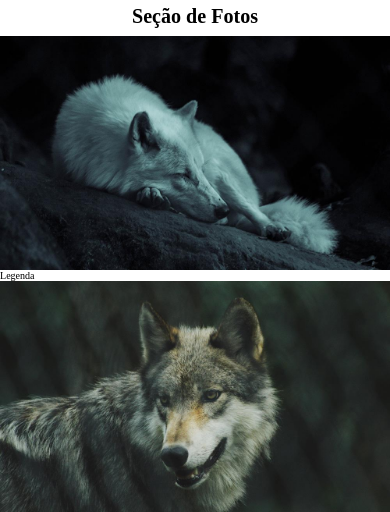
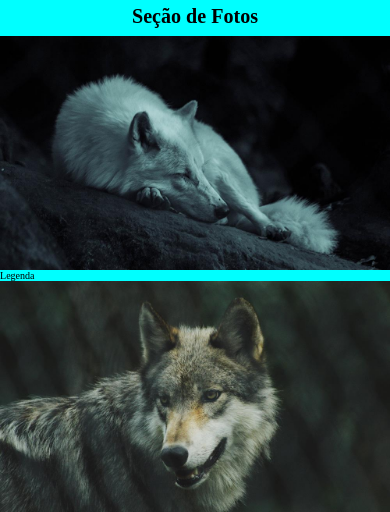
Before and after one commit to 1TDSS-2023/rm552466, a plain HTML site: page index.html in a window 390 px wide. Shown: the part 331-843 px from the top of the page. Drawn offline with Linux system fonts and the light colour scheme.

Commit message:
exemplo media queries

```diff
--- a/css/estilo.css
+++ b/css/estilo.css
@@ -103,3 +103,12 @@ html {
     flex-grow: 1;
     background-color: #d9d9d9;
 }
+
+/* BREAKPOINTS */
+
+@media (max-width: 1500px) {
+    body {
+        background-color: aqua;
+    }
+
+}
```
Also changed, not shown: 1 other file.
